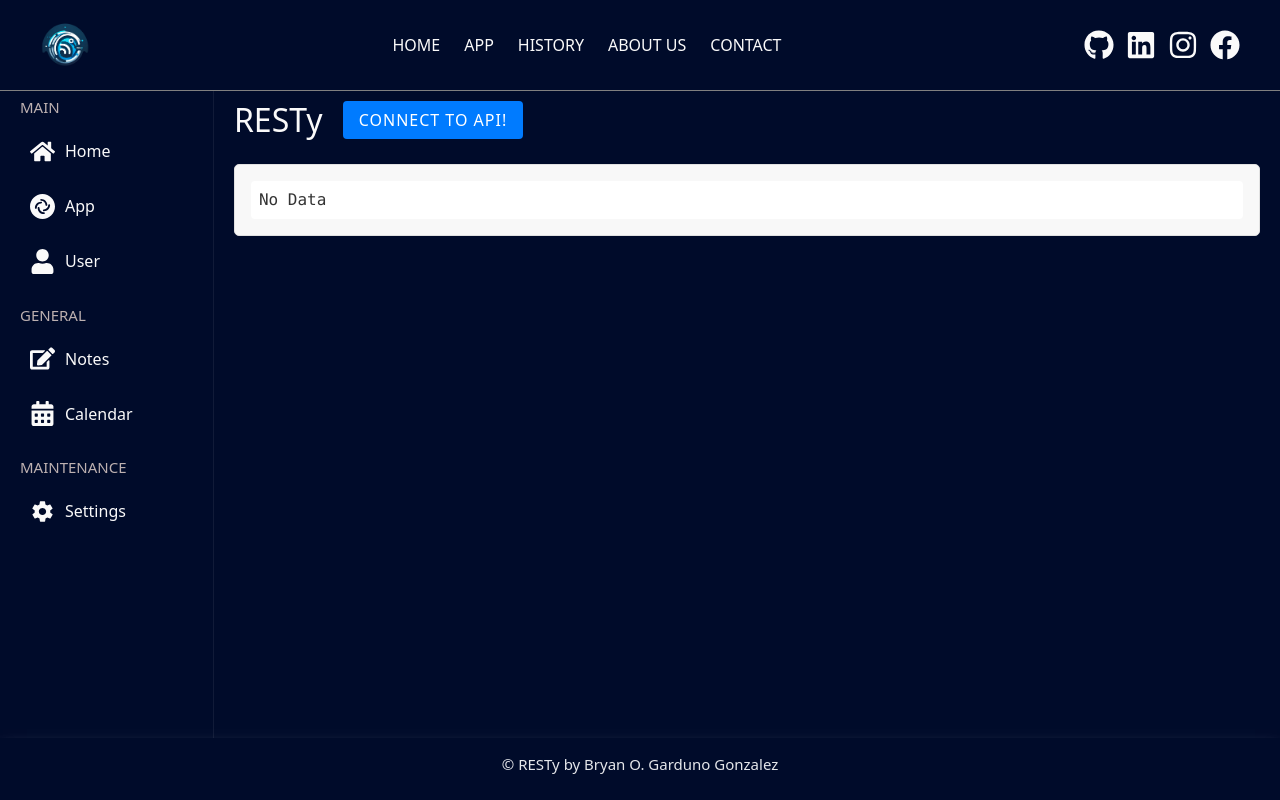
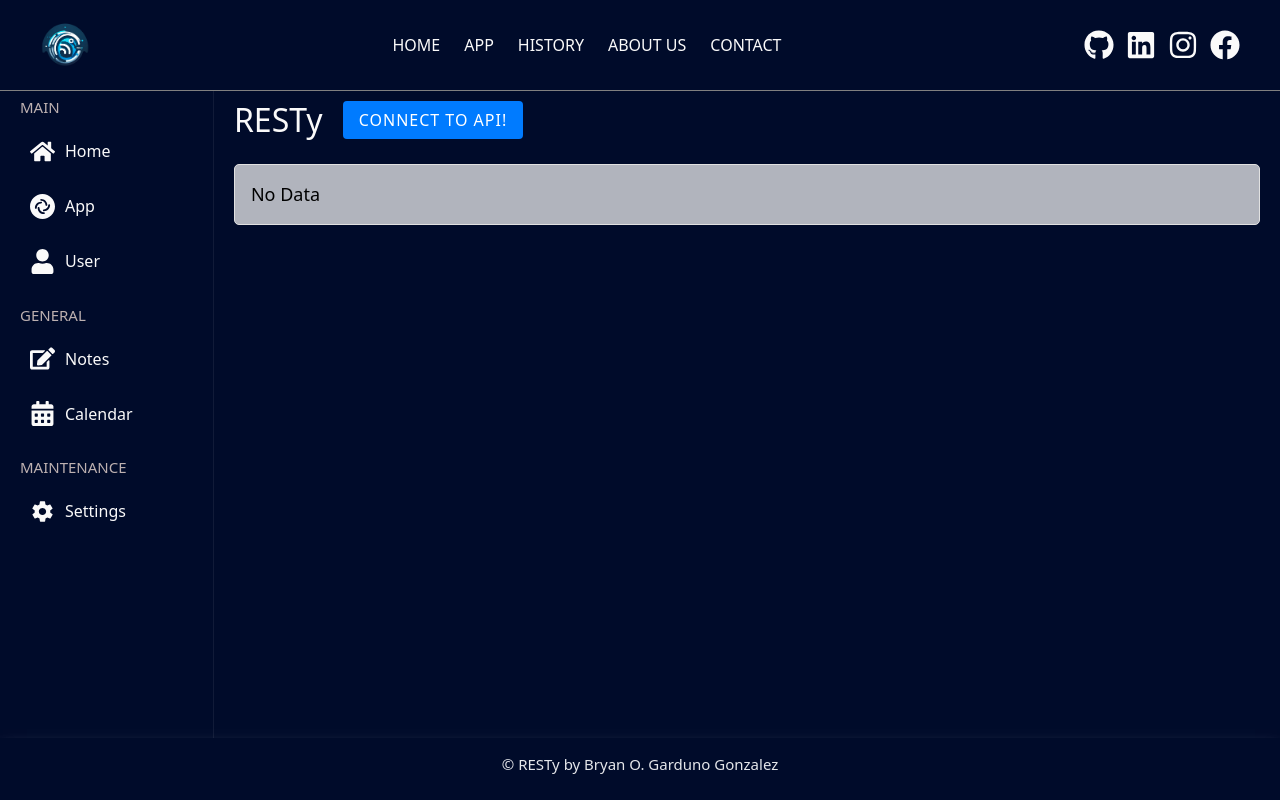
Before and after one commit to brosmar18/resty, a React (Vite) app: page /app in a window 1280 px wide. Built offline with nearby package versions, Linux system fonts and the light colour scheme.

Commit message:
jsoneditor implemented in results component

```diff
--- a/package.json
+++ b/package.json
@@ -15,6 +15,8 @@
     "@tanstack/react-query": "^5.17.19",
     "class-variance-authority": "^0.7.0",
     "clsx": "^2.1.0",
+    "jsoneditor": "^10.0.0",
+    "jsoneditor-react": "^3.1.2",
     "lucide-react": "^0.316.0",
     "react": "^18.2.0",
     "react-dom": "^18.2.0",
--- a/src/Components/Results/Results.scss
+++ b/src/Components/Results/Results.scss
@@ -1,11 +1,11 @@
 .results {
     grid-area: results;
-    background-color: #f8f8f8;
+    background-color: #f8f8f8b6;
     border: 1px solid #e1e1e1;
     border-radius: 5px;
     padding: 1rem;
     overflow: auto;
-    max-height: 600px;
+    max-height: 700px;
 
     .results__text {
       p {
@@ -22,19 +22,13 @@
         }
       }
     }
+
+    .noData {
+      color: black;
+      font-size: 18px;
+    }
   }
 
-  code {
-    display: block;
-    white-space: pre-wrap;
-    word-break: break-word;
-    color: #333;
-    background-color: #fff;
-    border-radius: 4px;
-    padding: 0.5rem;
-    font-size: 0.9rem;
-    line-height: 1.4;
-  }
 
   @media (max-width: 768px) {
     .results {
--- a/src/Components/Results/index.jsx
+++ b/src/Components/Results/index.jsx
@@ -1,3 +1,6 @@
+import React from 'react';
+import { JsonEditor as Editor } from 'jsoneditor-react';
+import 'jsoneditor-react/es/editor.min.css';
 import './Results.scss';
 
 const Results = ({ data, requestParams, isLoading }) => {
@@ -11,7 +14,20 @@ const Results = ({ data, requestParams, isLoading }) => {
                         {requestParams.method && <p data-testid="method"><span className="results__method-label">Method:</span> {requestParams.method}</p>}
                         {requestParams.url && <p data-testid="url"><span className="results__url-label">URL:</span> {requestParams.url}</p>}
                     </div>
-          <code data-testid="result-data">{data ? JSON.stringify(data, null, 2) : 'No Data'}</code>
+                    <div data-testid="result-data" className="results__json">
+                        {data ? (
+                            <Editor
+                                value={data}
+                                mode="view" // Set to 'code', 'form', 'text', 'tree', or 'view'
+                                theme="ace/theme/github"
+                                history={false}
+                                navigationBar={false}
+                                statusBar={false}
+                                readOnly={true}
+                                search={false}
+                            />
+                        ) : <p className='noData'>No Data</p>}
+                    </div>
                 </>
             )}
         </section>
```
Also changed, not shown: 1 other file (tests, documents, lock files or other folders). Lines whose indentation alone changed are shown as unchanged.
